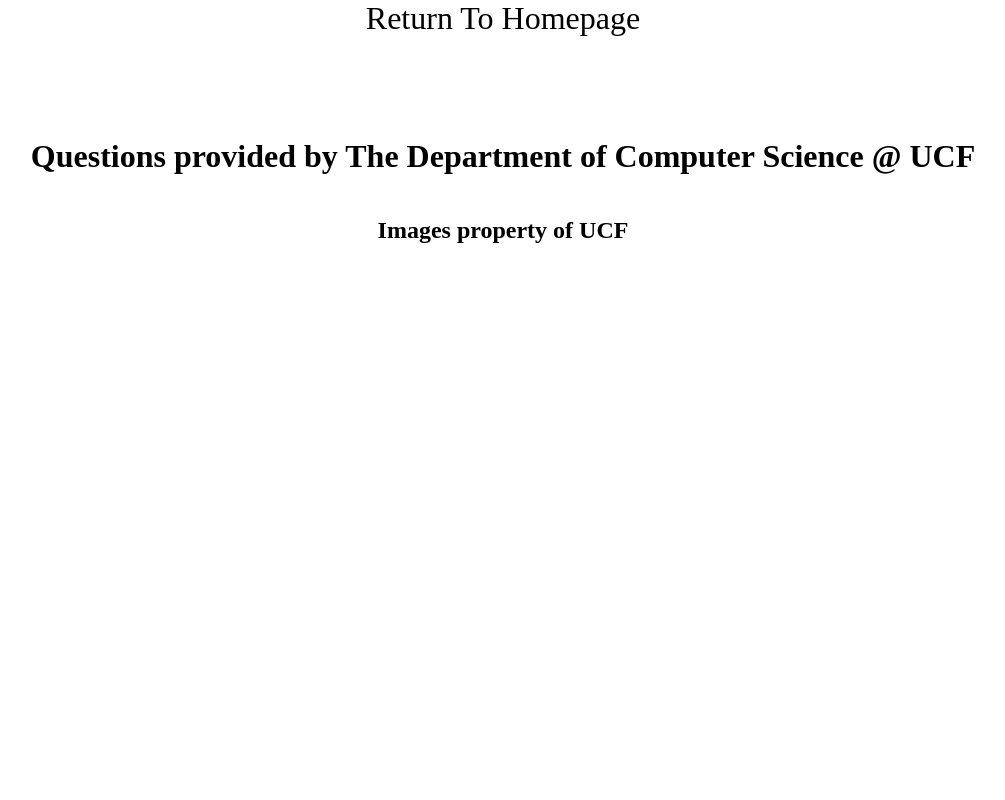
After one commit to vijaystroup/ucf-fe, a Flask app: page /terms in a window 1280 px wide. The commit adds this page. Shown: the whole page, without its empty margins (137-1142 px from the left). Run offline with Flask 2, Linux system fonts and the light colour scheme.

Commit message:
terms page

```diff
--- a/app.py
+++ b/app.py
@@ -8,6 +8,10 @@ app = Flask(__name__)
 @app.route('/')
 def index():
     return render_template('index.html')
+
+@app.route('/terms')
+def terms():
+    return render_template('terms.html')
 
 
 @app.route('/question')
--- a/templates/index.html
+++ b/templates/index.html
@@ -3,7 +3,7 @@
 <head>
     <meta charset="UTF-8">
     <meta name="viewport" content="width=device-width, initial-scale=1.0">
-    <title>ucf-fe</title>
+    <title>UCF FE Practice</title>
     <link rel="icon" href="{{ url_for('static', filename='favicon.ico') }}" type="image/x-icon">
     <link rel="stylesheet" type="text/css" href="{{ url_for('static', filename='index.css') }}">
     <link rel="stylesheet" href="https://use.fontawesome.com/releases/v5.14.0/css/all.css" integrity="sha384-HzLeBuhoNPvSl5KYnjx0BT+WB0QEEqLprO+NBkkk5gbc67FTaL7XIGa2w1L0Xbgc" crossorigin="anonymous">
--- /dev/null
+++ b/templates/terms.html
@@ -0,0 +1,28 @@
+<!DOCTYPE html>
+<html lang="en">
+<head>
+    <meta charset="UTF-8">
+    <meta name="viewport" content="width=device-width, initial-scale=1.0">
+    <title>UCF FE Practice - Terms</title>
+    <link rel="icon" href="{{ url_for('static', filename='favicon.ico') }}" type="image/x-icon">
+    <link rel="stylesheet" type="text/css" href="{{ url_for('static', filename='index.css') }}">
+    <script type="text/javascript" src="{{ url_for('static', filename='index.js') }}" defer></script>
+
+    <style>
+        main {
+            text-align: center;
+        }
+        a {
+            font-size: 2rem;
+            padding-bottom: 5rem;
+        }
+    </style>
+</head>
+<body>
+    <main>
+        <a href="/">Return To Homepage</a>
+        <h1>Questions provided by The Department of Computer Science @ UCF</h1>
+        <h2>Images property of UCF</h2>
+    </main>
+</body>
+</html>
```
